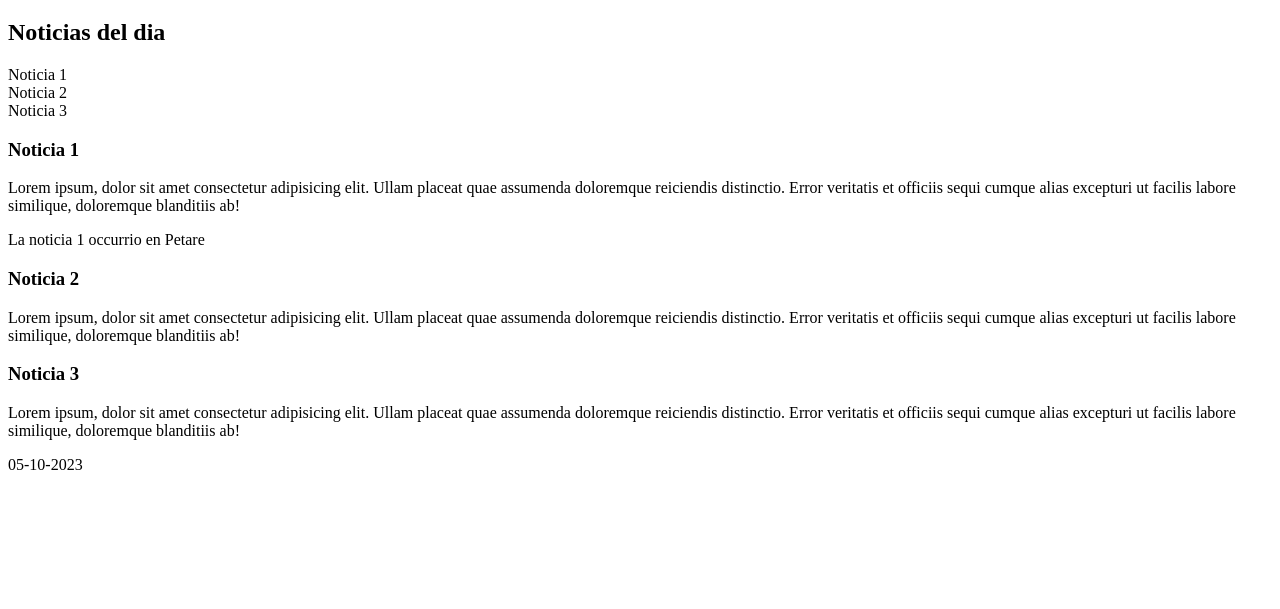
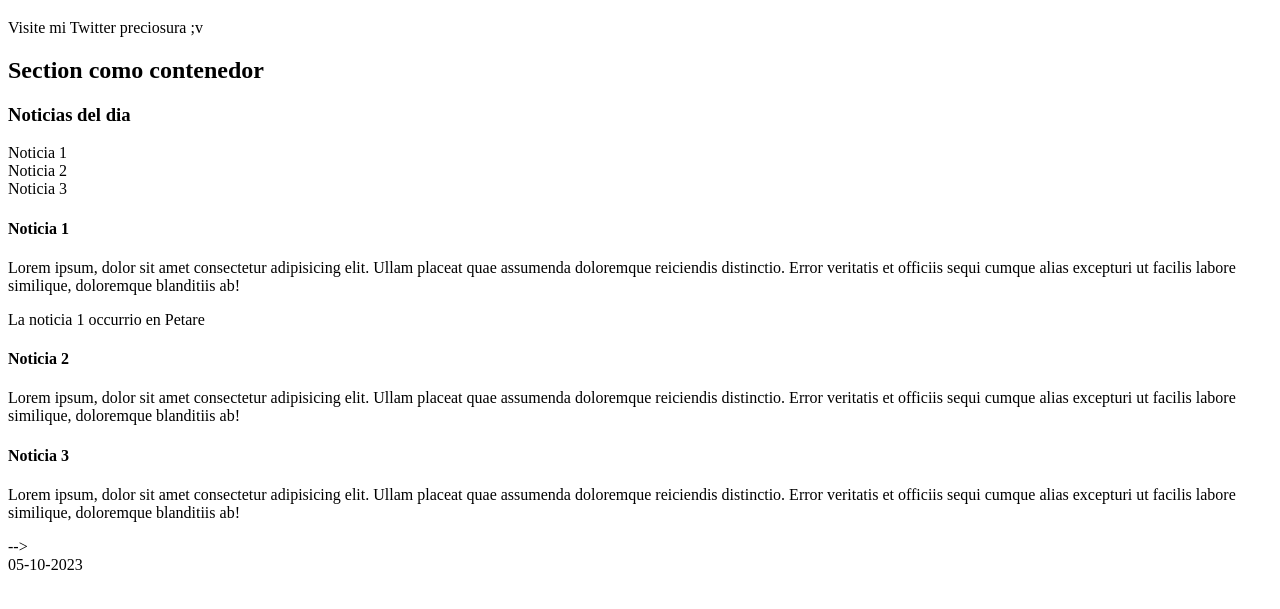
Before and after one commit to MiguelFKlong/Regreso_HTML, a plain HTML site: page 2.5-Sección_de_contenido-II.html in a window 1280 px wide. Shown: the part 61-670 px from the top of the page. Drawn offline with Linux system fonts and the light colour scheme.

Commit message:
Nuevo Contenido

```diff
--- a/2.5-Sección_de_contenido-II.html
+++ b/2.5-Sección_de_contenido-II.html
@@ -17,30 +17,36 @@
     <header>
         <h1>Noticias Bolivarianas</h1>
     </header>
+     <!-- aside -->
+     <aside>Visite mi Twitter preciosura ;v</aside>
     <main>
+         <!-- section -->
         <section>
-            <h2>Noticias del dia</h2>
+            <h2>Section como contenedor</h2>
+            <section>
+            <h3>Noticias del dia</h3>
             <!-- Esto es incorrecto -->
             <article>Noticia 1</article>
             <article>Noticia 2</article>
             <article>Noticia 3</article>
-            <!-- Forma correcta -->
+            <!-- Forma correcta  -->
             <article>
                 <header>
-                    <h3>Noticia 1</h3>
+                    <h4>Noticia 1</h4>
                 </header>
                 <p>Lorem ipsum, dolor sit amet consectetur adipisicing elit. Ullam placeat quae assumenda doloremque reiciendis distinctio. Error veritatis et officiis sequi cumque alias excepturi ut facilis labore similique, doloremque blanditiis ab!</p>
                 <footer>La noticia 1 occurrio en Petare</footer>
             </article>
             <article>
-                <h3>Noticia 2</h3>
+                <h4>Noticia 2</h4>
                 <p>Lorem ipsum, dolor sit amet consectetur adipisicing elit. Ullam placeat quae assumenda doloremque reiciendis distinctio. Error veritatis et officiis sequi cumque alias excepturi ut facilis labore similique, doloremque blanditiis ab!</p>
             </article>
             <article>
-                <h3>Noticia 3</h3>
+                <h4>Noticia 3</h4>
                 <p>Lorem ipsum, dolor sit amet consectetur adipisicing elit. Ullam placeat quae assumenda doloremque reiciendis distinctio. Error veritatis et officiis sequi cumque alias excepturi ut facilis labore similique, doloremque blanditiis ab!</p>
             </article>
         </section>
+    </section> -->
     </main>
     <footer>05-10-2023</footer>
 </body>
```
Also changed, not shown: 3-Elementos_de_bloque.html (added, +15 -0 lines).
